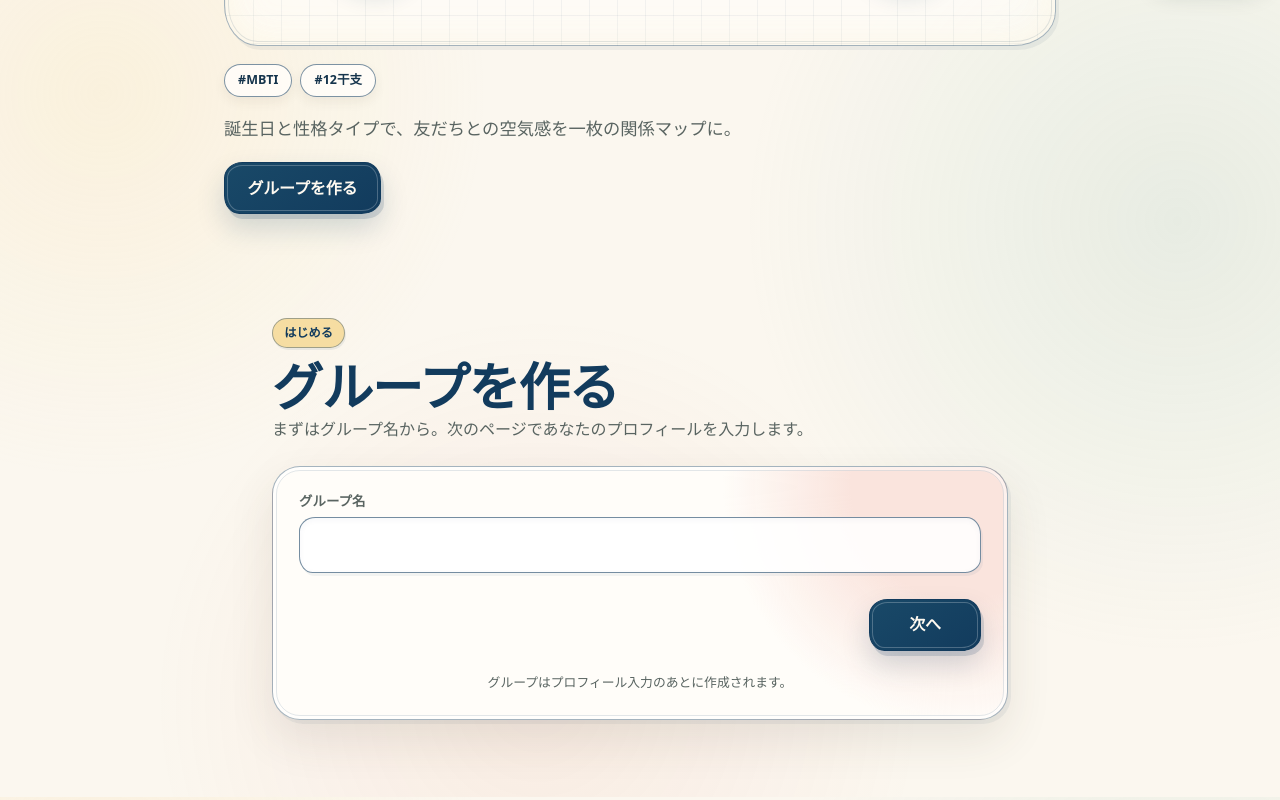
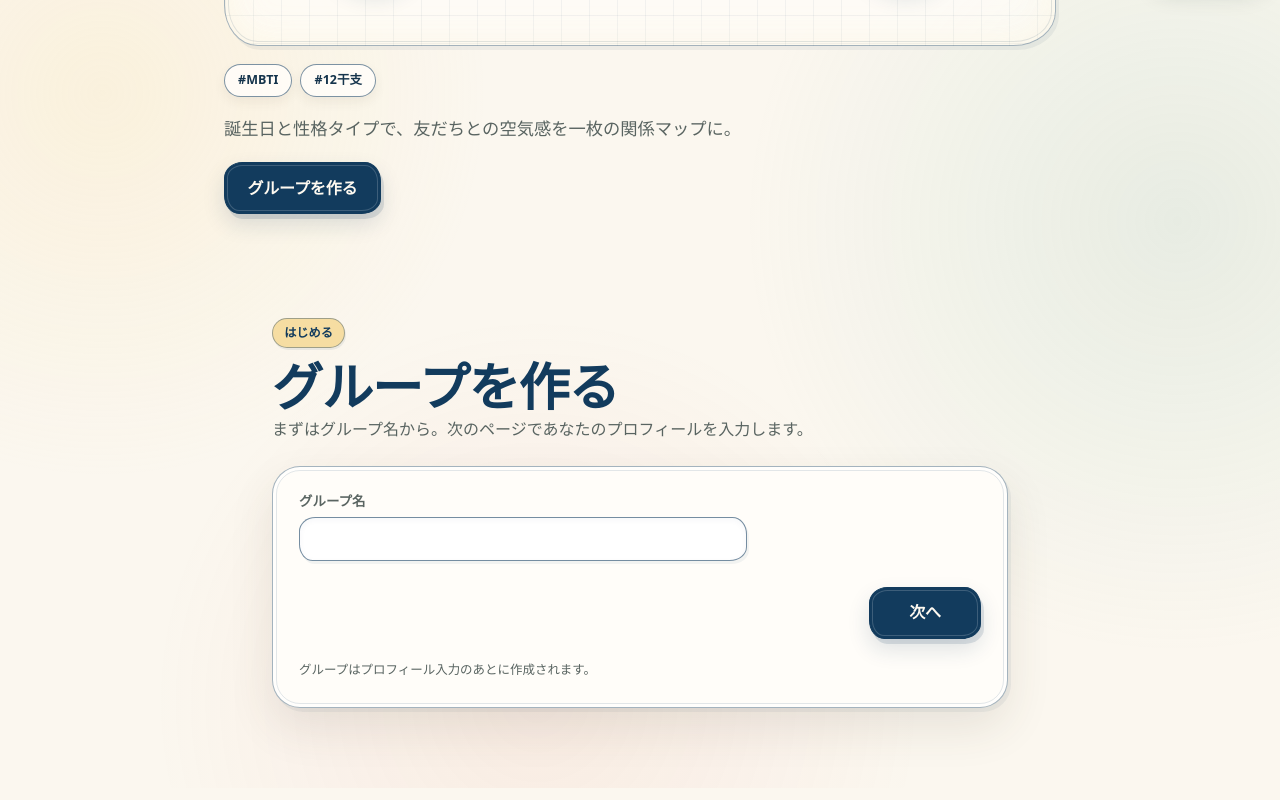
Before and after one commit to mi-hye/mofutype, a Next.js app: page / in a window 1280 px wide. Shown: the part 803-1603 px from the top of the page. Built offline with nearby package versions, Linux system fonts and the light colour scheme; no server answers.

Commit message:
style: simplify landing create form

```diff
--- a/src/app/globals.css
+++ b/src/app/globals.css
@@ -111,7 +111,7 @@ button, input, textarea, select { font: inherit; }
   transition: border-color 180ms ease, background-color 180ms ease, box-shadow 180ms ease, transform 180ms ease;
 }
 .ui-button::after { position: absolute; inset: 0; background: linear-gradient(105deg, transparent 32%, rgb(255 255 255 / 16%) 50%, transparent 68%); content: ""; transform: translateX(-140%); transition: transform 320ms ease; pointer-events: none; }
-.ui-button[data-variant="primary"] { border-color: var(--accent-navy); outline: 1px solid rgb(255 255 255 / 24%); outline-offset: -4px; background: linear-gradient(145deg, #194968, var(--accent-navy)); box-shadow: 3px 5px 0 rgb(18 59 93 / 15%), 0 14px 28px rgb(18 59 93 / 18%); color: #fffaf1; }
+.ui-button[data-variant="primary"] { border-color: var(--accent-navy); outline: 1px solid rgb(255 255 255 / 18%); outline-offset: -4px; background: var(--accent-navy); box-shadow: 3px 5px 0 rgb(18 59 93 / 13%), 0 10px 22px rgb(18 59 93 / 14%); color: #fffaf1; }
 .ui-button[data-variant="secondary"] { border-color: rgb(18 59 93 / 62%); background: linear-gradient(145deg, #edf6f1, #dcece4); color: var(--ink); }
 .ui-button[data-variant="ghost"] { border-color: rgb(18 59 93 / 38%); background: rgb(255 253 249 / 84%); color: var(--ink); }
 .ui-button[data-size="sm"] { min-height: 42px; padding-inline: 0.82rem; font-size: 0.875rem; }
@@ -175,7 +175,7 @@ button, input, textarea, select { font: inherit; }
 .create-section__intro { position: relative; max-width: 40rem; padding: 0; }
 .create-section__intro h2 { margin: 0.55rem 0 0; color: var(--accent-navy); font-family: var(--font-display); font-size: clamp(2rem, 6vw, 3.2rem); font-weight: 700; letter-spacing: -0.025em; line-height: 1.15; }
 .create-section__intro p:last-child { color: var(--text-muted); }
-.create-section > .ui-card { border-radius: var(--radius-18); background: radial-gradient(circle at 94% 8%, #fae4dd 0 7rem, transparent 15rem), #fffdf9; }
+.create-section > .ui-card { border-radius: var(--radius-18); background: #fffdf9; }
 
 .onboarding-form, .profile-fields { display: grid; min-width: 0; gap: 1.15rem; }
 .onboarding-form > .ui-button { width: 100%; margin-top: 0.25rem; }
@@ -188,10 +188,12 @@ button, input, textarea, select { font: inherit; }
 .unknown-toggle:has(input:checked) { border-color: var(--accent-navy); background: var(--surface-mint); color: var(--ink); box-shadow: 0 5px 12px rgb(41 75 99 / 10%); }
 .unknown-toggle input { width: 1.2rem; height: 1.2rem; margin: 0; accent-color: var(--accent-vermilion); }
 .field-error, .form-error { width: fit-content; max-width: 100%; margin: 0; border: 1px solid #d98c86; border-left: 5px solid var(--accent-coral); border-radius: 0.55rem; padding: 0.34rem 0.62rem; background: var(--surface-error); color: var(--text-error); font-size: 0.82rem; font-weight: 700; overflow-wrap: anywhere; animation: nudge-in 220ms ease-out both; }
-.start-group-form { align-content: start; }
+.start-group-form { align-content: start; gap: 0.9rem; }
 .start-group-form > .ui-button { width: fit-content; min-width: 7rem; justify-self: end; padding-inline: 1.4rem; }
-.start-group-form .form-field input { min-height: 56px; font-size: 1.05rem; font-weight: 650; }
-.start-group-form__note { margin: 0; color: var(--text-muted); font-size: 0.8rem; text-align: center; }
+.start-group-form > .ui-button::after { display: none; }
+.start-group-form .form-field { width: min(100%, 28rem); }
+.start-group-form .form-field input { min-height: 44px; padding-block: 0.45rem; font-size: 0.96rem; font-weight: 600; }
+.start-group-form__note { margin: 0; color: var(--text-muted); font-size: 0.78rem; text-align: left; }
 
 .profile-step-shell { width: min(calc(100% - 1.5rem), var(--content-wide)); margin-inline: auto; padding: 0.9rem 0 5rem; }
 .profile-step { display: grid; max-width: 68rem; gap: 2rem; margin-inline: auto; padding-top: clamp(2rem, 6vw, 4.5rem); }
@@ -377,7 +379,7 @@ button, input, textarea, select { font: inherit; }
 @media (hover: hover) and (pointer: fine) {
   .ui-button:not(:disabled):hover { transform: translateY(-2px); }
   .ui-button:not(:disabled):hover::after { transform: translateX(140%); }
-  .ui-button[data-variant="primary"]:not(:disabled):hover { border-color: var(--accent-navy); background: linear-gradient(145deg, #235777, #194563); box-shadow: 3px 7px 0 rgb(18 59 93 / 15%), 0 15px 30px rgb(18 59 93 / 20%); }
+  .ui-button[data-variant="primary"]:not(:disabled):hover { border-color: var(--accent-navy); background: #194968; box-shadow: 3px 6px 0 rgb(18 59 93 / 14%), 0 12px 24px rgb(18 59 93 / 16%); }
   .ui-card:hover { box-shadow: 0 22px 48px rgb(34 45 55 / 13%); transform: translateY(-3px); }
   .form-field input:hover, .form-field select:hover { border-color: var(--accent-blue); }
   .unknown-toggle:hover { transform: translateY(-1px); }
```
